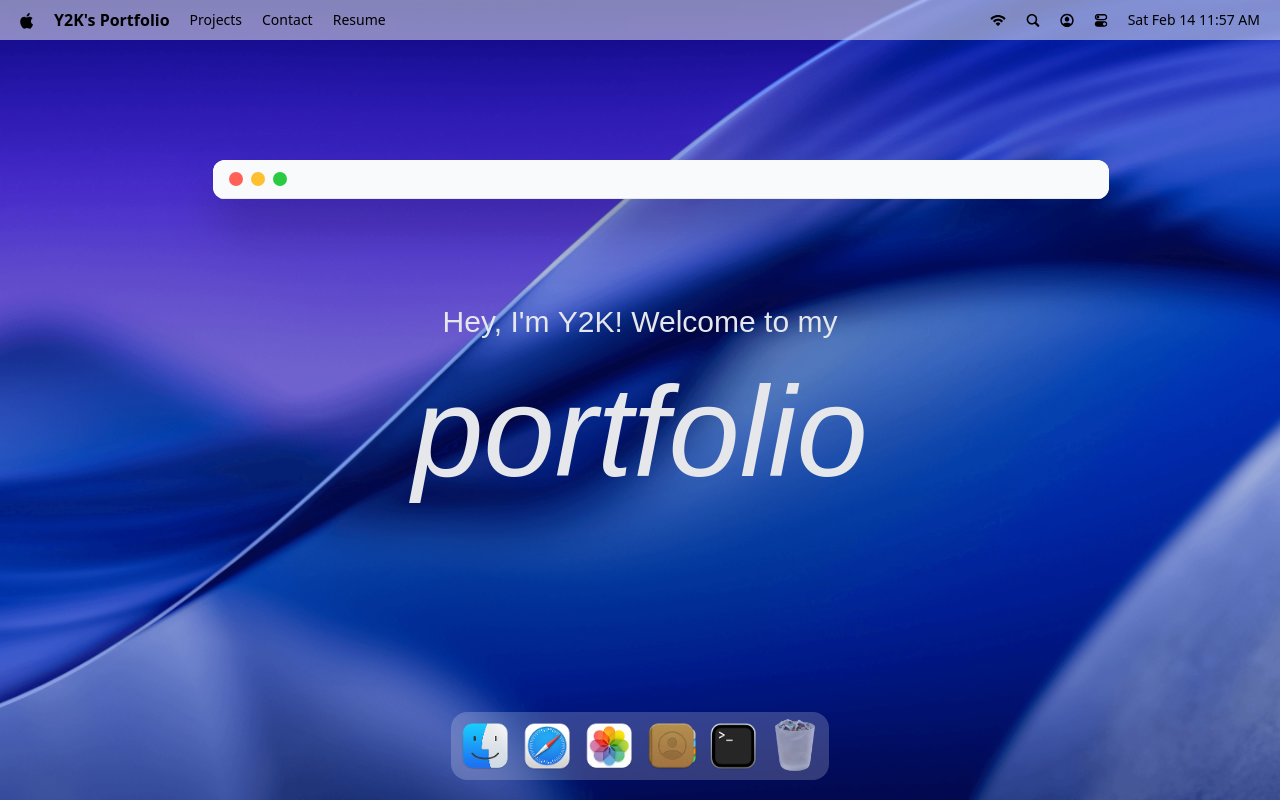
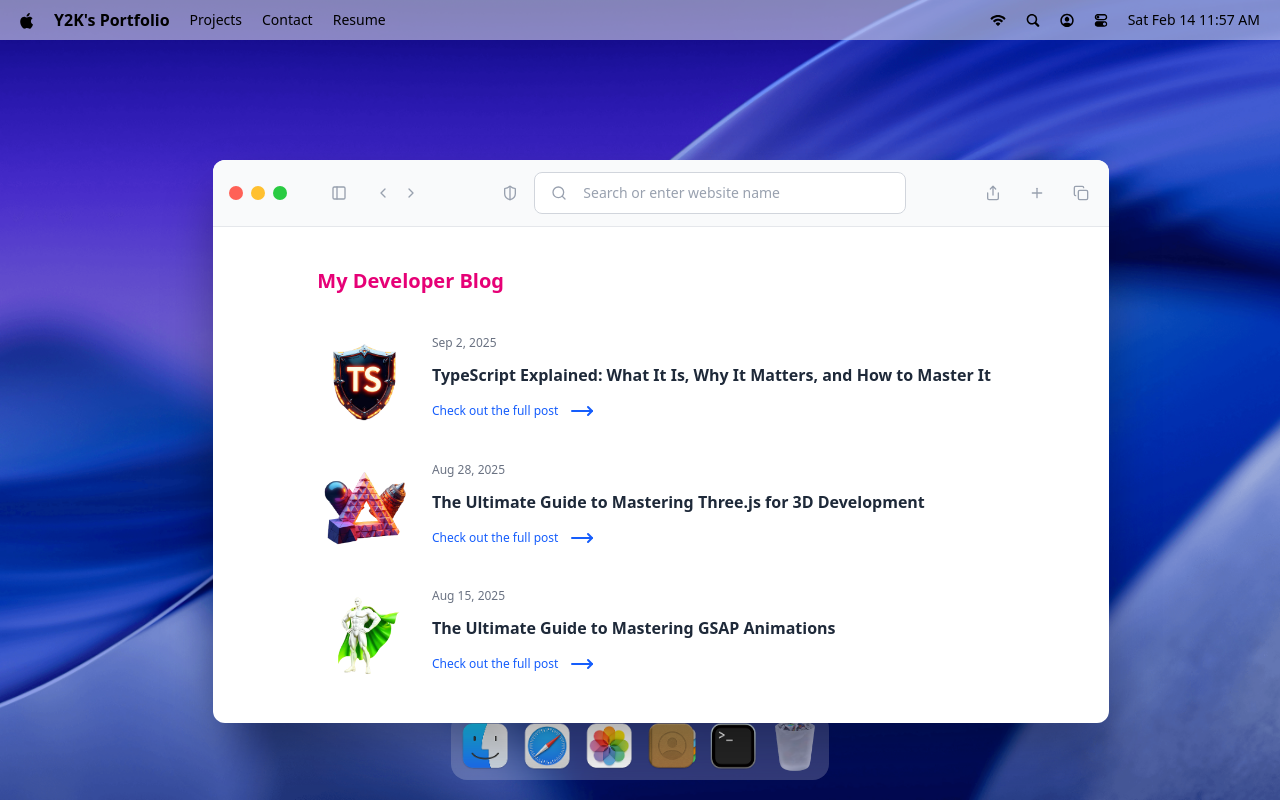
Before and after one commit to IgorD-lab/WebOS, a React (Vite) app: page / in a window 1280 px wide. Both pictures are taken after a click on the button 547 px from the left and 746 px from the top of the page. Built offline with nearby package versions, Linux system fonts and the light colour scheme; a web font is replaced by a local one.

Commit message:
feat: added second 'safari' window component, displaying articles and social links

```diff
--- a/src/windows/Safari.tsx
+++ b/src/windows/Safari.tsx
@@ -1,11 +1,71 @@
 import { WindowControls } from '#components';
+import { BLOG_POSTS } from '#constants';
 import WindowWrapper from '#hoc/WindowWrapper';
+import {
+  ChevronLeft,
+  ChevronRight,
+  Copy,
+  MoveRight,
+  PanelLeft,
+  Plus,
+  Search,
+  Share,
+  ShieldHalf,
+} from 'lucide-react';
 
 const Safari = () => {
   return (
     <>
       <div id="window-header">
-        <WindowControls />
+        <WindowControls target="safari" />
+
+        <PanelLeft className="ml-10 icon" />
+
+        <div className="flex items-center gap-1 ml-5">
+          <ChevronLeft className="icon" />
+          <ChevronRight className="icon" />
+        </div>
+        <div className="flex-1 flex-center gap-3">
+          <ShieldHalf className="icon" />
+
+          <div className="search">
+            <Search className="icon" />
+
+            <input
+              type="text"
+              placeholder="Search or enter website name"
+              className="flex-1"
+            />
+          </div>
+        </div>
+
+        <div className="flex items-center gap-5">
+          <Share className="icon" />
+          <Plus className="icon" />
+          <Copy className="icon" />
+        </div>
+      </div>
+      <div className="blog">
+        <h2>My Developer Blog</h2>
+
+        <div className="space-y-8">
+          {BLOG_POSTS.map(({ id, image, title, date, link }) => (
+            <div key={id} className="blog-post">
+              <div className="col-span-2">
+                {' '}
+                <img src={image} alt={title} />{' '}
+              </div>
+              <div className="content">
+                {/* // TODO Change links and icons */}
+                <p> {date} </p>
+                <h3>{title}</h3>
+                <a href={link} target="_blank" rel="noopener noreferrer">
+                  Check out the full post <MoveRight className="icon-hover" />
+                </a>
+              </div>
+            </div>
+          ))}
+        </div>
       </div>
     </>
   );
--- a/src/windows/Terminal.tsx
+++ b/src/windows/Terminal.tsx
@@ -12,6 +12,7 @@
       </div>
 
       <div className="techstack">
+        {/* // TODO change technical details */}
         <p>
           <span className="font-bold">@IgorD % </span>
           show tech stack
```
